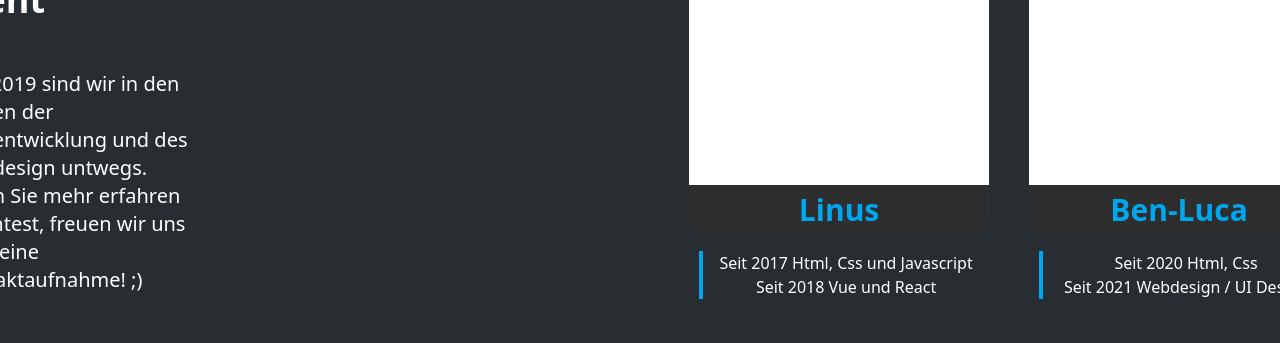
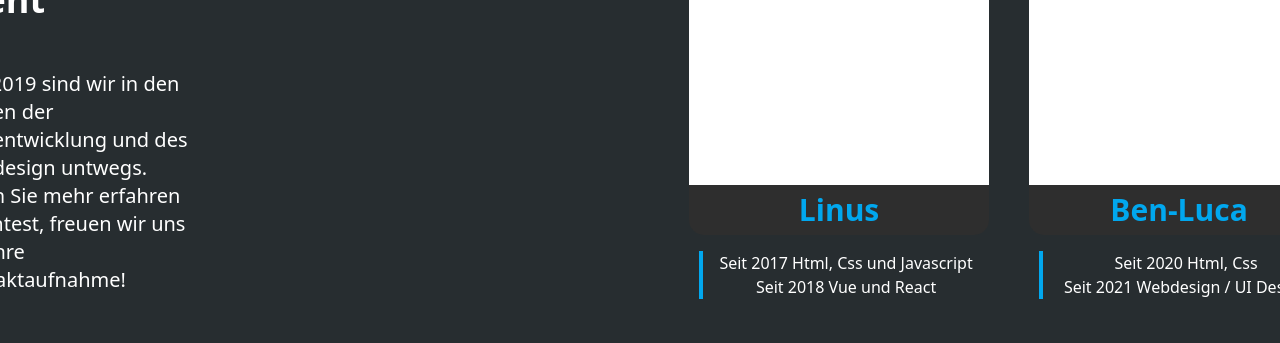
Before and after one commit to Ferbion-lT/V3, a Vue app: page / in a window 1280 px wide. Shown: the part 1268-1611 px from the top of the page. Built offline with nearby package versions, Linux system fonts and the light colour scheme.

Commit message:
Update About.vue
updated text

```diff
--- a/src/components/About.vue
+++ b/src/components/About.vue
@@ -11,7 +11,7 @@
                 <div class="pt-[50px] text-left">
                     <span class="text-white text-xl">Seit 2019 sind wir in den Welten der Webentwicklung und des Webdesign untwegs.
                     Wenn Sie mehr erfahren möchtest, freuen wir
-                    uns auf deine Kontaktaufnahme! ;)
+                    uns auf Ihre Kontaktaufnahme!
                 </span>
             </div>
             <div class="flex justify-center pt-[75px]">
```
